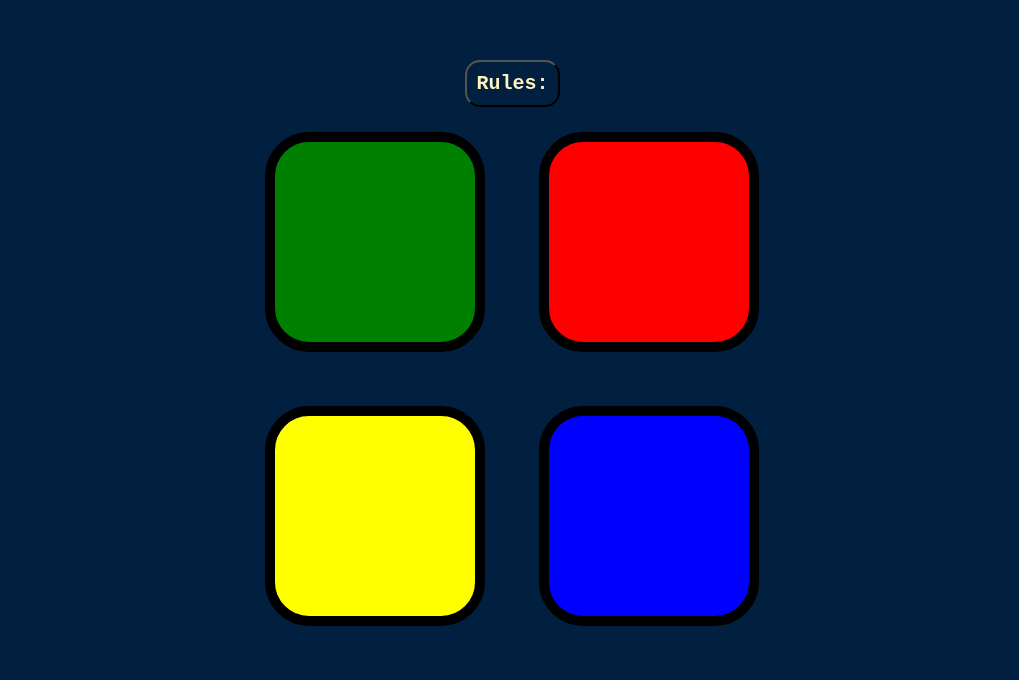
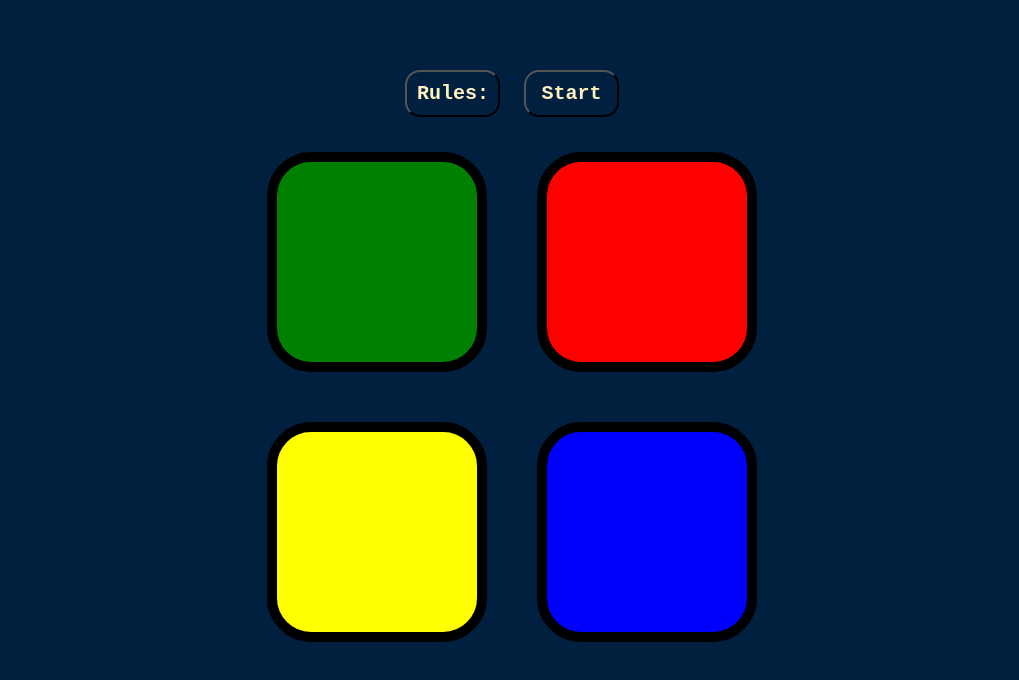
Before and after one commit to Tejpex/jQuery-Simon-Game, a plain HTML site: page index.html in a window 1280 px wide. Shown: the part 114-794 px from the top of the page, without its empty margins (128-1147 px from the left). Drawn offline with nearby package versions, Linux system fonts and the light colour scheme.

Commit message:
Added start-button

```diff
--- a/game.js
+++ b/game.js
@@ -66,6 +66,7 @@ const toggleRules = () => {
 
 $(".rules-btn").click(toggleRules)
 $(".btn").click((e) => handleClick(e.target.id))
+$(".start-btn").click(startGame)
 $(document).keypress(startGame)
 
 toggleRules()
--- a/index.html
+++ b/index.html
@@ -11,7 +11,10 @@
 <body>
   <h1 id="level-title">Press A Key to Start</h1>
   <div class="rules-div">
-    <button class="rules-btn">Rules:</button>
+    <div>
+      <button class="rules-btn">Rules:</button>
+      <button class="start-btn">Start</button>
+    </div>
     <p class="rules-text">When you start the game, the computer will flash a color.
       <br/>You should press that color.
       <br/>Then the computer will give you a new color.
@@ -23,22 +26,13 @@
     </p>
   </div>
   <div class="container">
-    <div lass="row">
-
-      <div type="button" id="green" class="btn green">
-
-      </div>
-
-      <div type="button" id="red" class="btn red">
-
-      </div>
+    <div class="row">
+      <div type="button" id="green" class="btn green" ></div>
+      <div type="button" id="red" class="btn red"></div>
     </div>
 
     <div class="row">
-
-      <div type="button" id="yellow" class="btn yellow">
-
-      </div>
+      <div type="button" id="yellow" class="btn yellow"></div>
       <div type="button" id="blue" class="btn blue">
 
       </div>
--- a/styles.css
+++ b/styles.css
@@ -16,13 +16,14 @@ body {
   align-items: center;
 }
 
-.rules-btn {
+.rules-btn, .start-btn {
   background: none;
   color: #FEF2BF;
   font-family: 'Courier New', Courier, monospace;
   font-weight: bold;
   font-size: 20px;
   padding: 10px;
+  margin: 10px;
   border-radius: 15px;
   width: 95px;
 }
@@ -35,15 +36,17 @@ body {
 }
 
 .container {
-  display: block;
-  width: 50%;
-  margin: auto;
+  display: flex;
+  flex-direction: column;
+  align-items: center;
+}
 
+.row {
+  display: flex;
 }
 
 .btn {
   margin: 25px;
-  display: inline-block;
   height: 200px;
   width: 200px;
   border: 10px solid black;
@@ -75,26 +78,3 @@ body {
   box-shadow: 0 0 20px white;
   background-color: grey;
 }
-
-/*@media (min-width: 1105px) {
-  .rules-div {
-    flex-direction: row;
-    align-items: flex-start;
-    justify-content: center;
-  }
-
-  .rules-text {
-    text-align: left;
-    padding: 0 20px;
-    line-height: 1.5;
-  }
-
-  .rules-btn {
-    position: relative;
-    top: 15px;
-  }
-
-  #level-title {
-    margin: 5% 5% 2%;
-  }
-}*/
```
